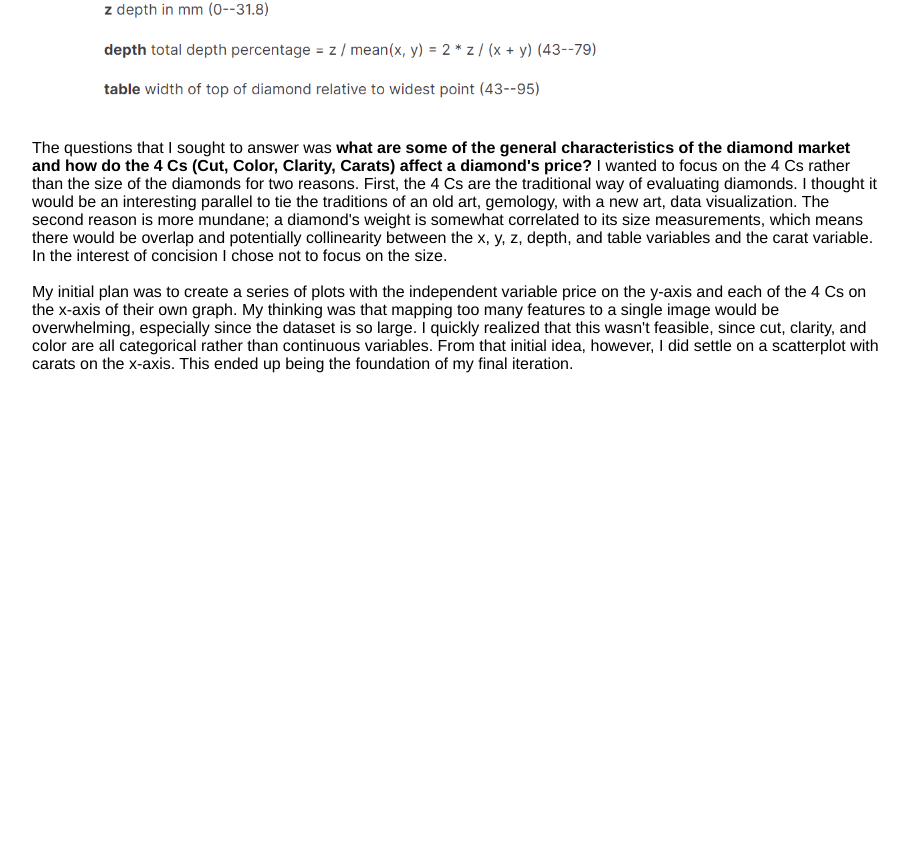
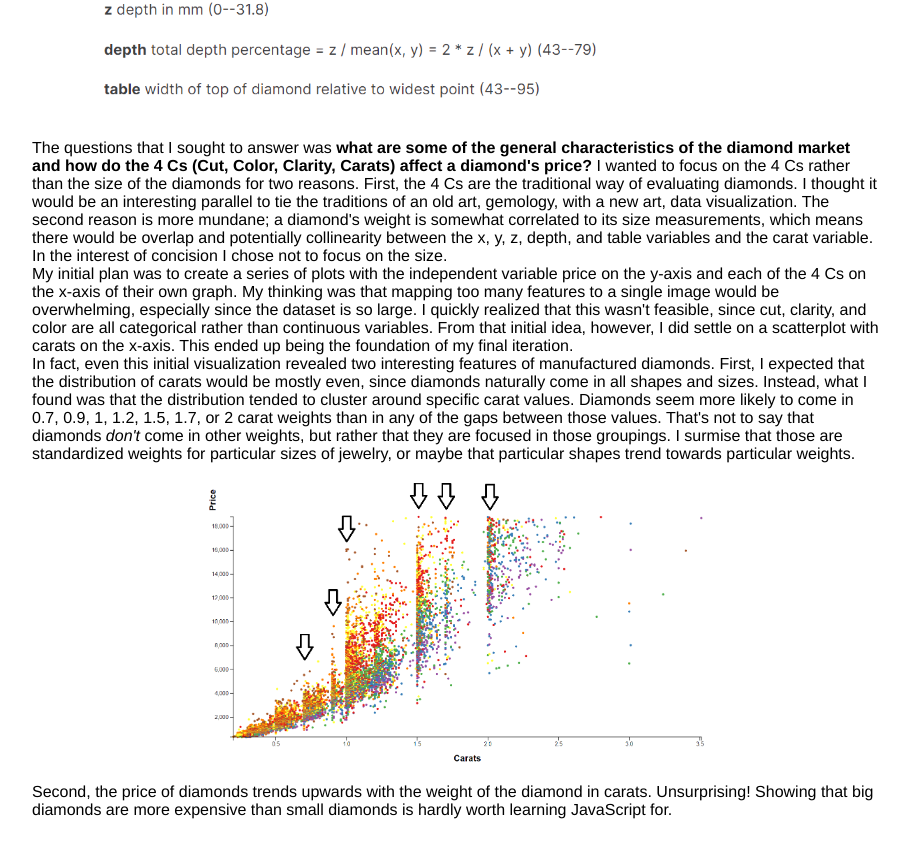
Before and after one commit to parrotz/dataviz, a plain HTML site: page index.html in a window 1280 px wide. Shown: the part 610-1455 px from the top of the page, without its empty margins (183-1092 px from the left). Before the commit the page ends 991 px from the top, so only its background shows below. Drawn offline with Linux system fonts and the light colour scheme.

Commit message:
updating documentation

```diff
--- a/index.html
+++ b/index.html
@@ -58,14 +58,25 @@
     between the x, y, z, depth, and table variables and the carat variable. In the interest of concision I chose not
     to focus on the size.
     <br style = “line-height:2”>
-    <br>
     My initial plan was to create a series of plots with the independent variable price on the y-axis
     and each of the 4 Cs on the x-axis of their own graph. My thinking was that mapping too many features to a single
     image would be overwhelming, especially since the dataset is so large. I quickly realized that this wasn't feasible,
     since cut, clarity, and color are all categorical rather than continuous variables. From that initial idea, however,
     I did settle on a scatterplot with carats on the x-axis. This ended up being the foundation of my final iteration.
-    <br>
-
+    <br style = “line-height:2”>
+    In fact, even this initial visualization revealed two interesting features of manufactured diamonds. First, I
+    expected that the distribution of carats would be mostly even, since diamonds naturally come in all shapes and
+    sizes. Instead, what I found was that the distribution tended to cluster around specific carat values. Diamonds
+    seem more likely to come in 0.7, 0.9, 1, 1.2, 1.5, 1.7, or 2 carat weights than in any of the gaps between those
+    values. That's not to say that diamonds <em>don't</em> come in other weights, but rather that they are focused
+    in those groupings. I surmise that those are standardized weights for particular sizes of jewelry, or maybe that
+    particular shapes trend towards particular weights.
+    <img src="/dataviz/caratBands.png">
+    <p>
+    Second, the price of diamonds trends upwards with the weight of the diamond in carats. Unsurprising! Showing that
+    big diamonds are more expensive than small diamonds is hardly worth learning JavaScript for.
+    </p>
+    <br style = “line-height:10”>
     </p>
 </body>
 </html>
```
Also changed, not shown: caratBands.png (added).
